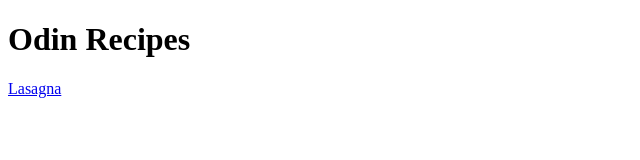
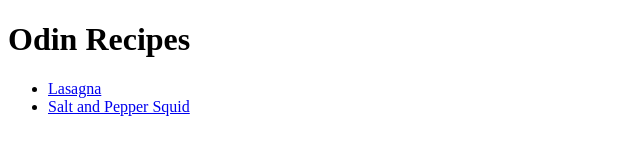
Before and after one commit to BougieB/odin-recipes, a plain HTML site: page index.html in a window 1280 px wide. Shown: the whole page, without its empty margins (0-640 px from the left). Drawn offline with Linux system fonts and the light colour scheme.

Commit message:
Added unstructured list to support multiple recipe

```diff
--- a/index.html
+++ b/index.html
@@ -8,6 +8,10 @@
 </head>
 <body>
     <h1>Odin Recipes</h1>
-    <a href="recipes/lasagna.html" target="_blank">Lasagna</a>
+    <ul>
+        <li><a href="recipes/lasagna.html" target="_blank">Lasagna</a></li>
+        <li><a href="recipes/salt-pepper-squid.html" target="_blank">Salt and Pepper Squid</a></li>
+    </ul>
+
 </body>
 </html>
```
